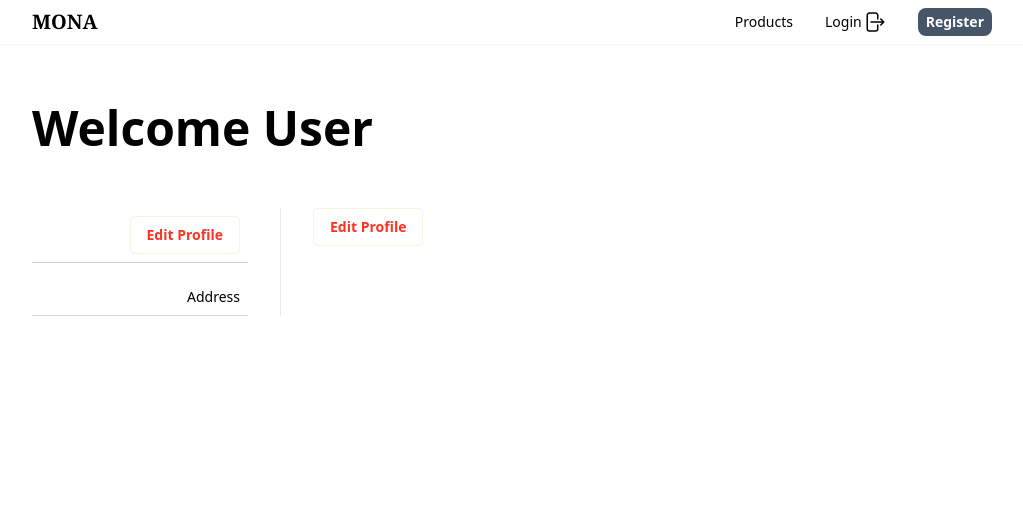
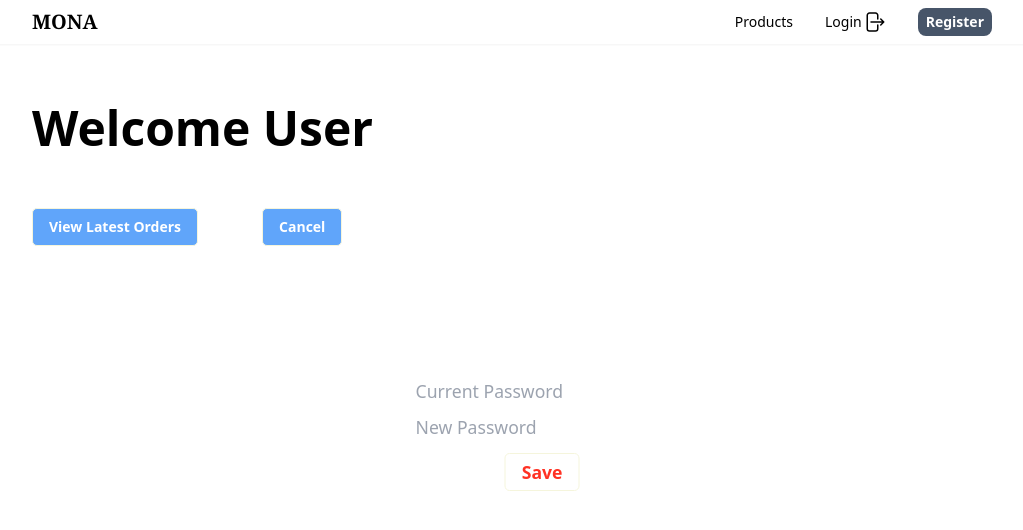
Before and after one commit to JohnSorba/E-Store_ECommerceSite, a React (Create React App) app: page /profile/1 in a window 1280 px wide. Both pictures are taken after a click on the button "Edit Profile". Shown: the top 530 px of the page, without its empty margins (128-1151 px from the left). Built offline with nearby package versions, Linux system fonts and the light colour scheme; no server answers; the database is empty.

Commit message:
Refactored Profile Page

```diff
--- a/src/components/ProfileEdit.js
+++ b/src/components/ProfileEdit.js
@@ -5,6 +5,7 @@ import {
   updateProfile,
 } from "firebase/auth";
 import { useState } from "react";
+import "../pages/ProfileEdit.css";
 
 function ProfileEdit({
   newEmail,
@@ -13,8 +14,8 @@ function ProfileEdit({
   setEmail,
   setPassword,
   setUserProfile,
+  editMode,
 }) {
-  const [editMode, setEditMode] = useState(false);
   const [currentPassword, setCurrentPassword] = useState("");
   const auth = getAuth();
   const user = auth.currentUser;
@@ -71,13 +72,10 @@ function ProfileEdit({
   return (
     <div>
       {" "}
-      {/* Edit Button */}
-      <button onClick={() => setEditMode(!editMode)}>
-        {editMode ? "Save Changes" : "Edit Profile"}
-      </button>
       {/* Edit Form */}
       {editMode && (
-        <form onSubmit={handleSave}>
+        <div className="alert-container">
+          <form onSubmit={handleSave} className="alert">
             <input type="text" defaultValue={user?.displayName} />
             <input
               type="email"
@@ -87,18 +85,19 @@ function ProfileEdit({
             {/* Email */}
             <input
               type="password"
-            placeholder="New Password"
-            onChange={(e) => setPassword(e.target.value)}
+              placeholder="Current Password"
+              onChange={(e) => setCurrentPassword(e.target.value)}
             />{" "}
             {/* New Password */}
             <input
               type="password"
-            placeholder="Current Password"
-            onChange={(e) => setCurrentPassword(e.target.value)}
+              placeholder="New Password"
+              onChange={(e) => setPassword(e.target.value)}
             />{" "}
             {/* Current Password for Verification */}
             <button type="submit">Save</button>
           </form>
+        </div>
       )}
     </div>
   );
--- /dev/null
+++ b/src/pages/ProfileEdit.css
@@ -0,0 +1,25 @@
+/* Alert.css */
+.alert-container {
+  position: fixed;
+  top: 50%;
+  left: 50%;
+  transform: translate(-50%, -50%);
+  z-index: 1000; /* Ensure the alert is above other components */
+}
+
+.alert {
+  padding: 1.25rem 1.5rem;
+  border-radius: 8px;
+  display: flex;
+  flex-direction: column;
+  justify-content: center;
+  align-items: center;
+  gap: 1rem;
+  text-align: center;
+  height: auto;
+  width: 120%;
+  max-width: 500px;
+  font-size: 1.1rem;
+  gap: 1rem;
+  /* box-shadow: 1px 1px 4px 4px rgba(0, 0, 0, 0.3); */
+}
--- a/src/pages/ProfilePage.js
+++ b/src/pages/ProfilePage.js
@@ -2,6 +2,7 @@ import { useState } from "react";
 import { useAuth } from "../components/AuthContext";
 import { useUser } from "../components/AuthContext";
 import ProfileEdit from "../components/ProfileEdit";
+import { useNavigate } from "react-router-dom";
 
 function Profile({ storeUserData }) {
   const { currentUser } = useAuth();
@@ -9,10 +10,13 @@ function Profile({ storeUserData }) {
   const [newUserProfile, setUserProfile] = useState({ displayName: "" });
   const [newEmail, setNewEmail] = useState("");
   const [newPassword, setNewPassword] = useState("");
+  const [editMode, setEditMode] = useState(false);
 
   console.log(currentUser);
   console.log(user);
   const userUid = currentUser?.uid;
+
+  const navigate = useNavigate();
 
   if (currentUser !== null) {
     const userData = {
@@ -23,9 +27,13 @@ function Profile({ storeUserData }) {
     storeUserData(userUid, userData);
   }
 
+  const viewOrders = () => {
+    navigate("/orders");
+  };
+
   return (
     <div className="h-screen px-40">
-      <header className="grid grid-cols-1 items-center h-1/5">
+      <header className="flex items-center justify-between h-1/5">
         <h1 className="text-5xl font-semibold">
           {currentUser?.displayName == null ? (
             <p>Welcome User</p>
@@ -35,14 +43,26 @@ function Profile({ storeUserData }) {
         </h1>
       </header>
 
+      <section className=" flex items-center gap-16">
+        <button onClick={viewOrders} className="bg-blue-400 text-white">
+          View Latest Orders
+        </button>
+        <button
+          onClick={() => setEditMode(!editMode)}
+          className="bg-blue-400 text-white"
+        >
+          {editMode ? "Cancel" : "Edit Profile"}
+        </button>
+      </section>
+
       <section className="grid grid-cols-8 gap-8">
         <article className="col-span-2 flex flex-col gap-4 items-end">
-          <div className="py-2 px-2 border-b border-gray-300 w-full text-right">
+          {/* <div className="py-2 px-2 border-b border-gray-300 w-full text-right">
             <button>Edit Profile</button>
           </div>
           <div className="py-2 px-2 border-b border-gray-300 w-full text-right">
             Address
-          </div>
+          </div> */}
           {/* <div className="py-2 px-2 border-b border-gray-300 w-full text-right">
             Nav 3
           </div>
@@ -59,6 +79,7 @@ function Profile({ storeUserData }) {
               setEmail={setNewEmail}
               setPassword={setNewPassword}
               setUserProfile={setUserProfile}
+              editMode={editMode}
             />
           }
         </article>
```
Lines whose indentation alone changed are shown as unchanged.
